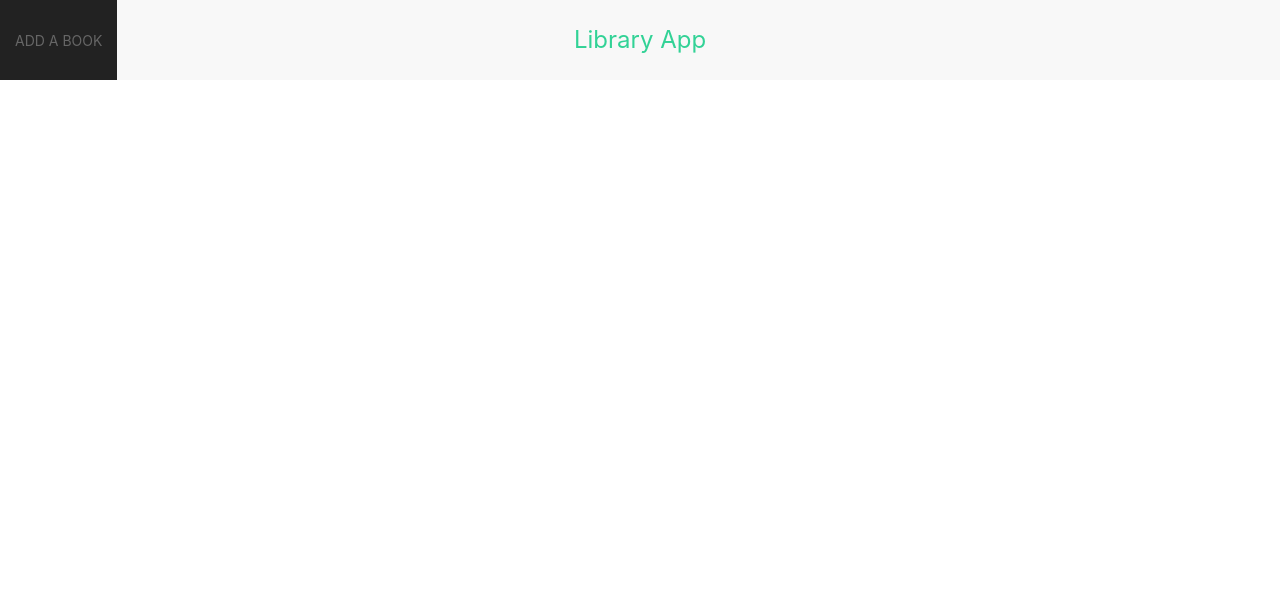
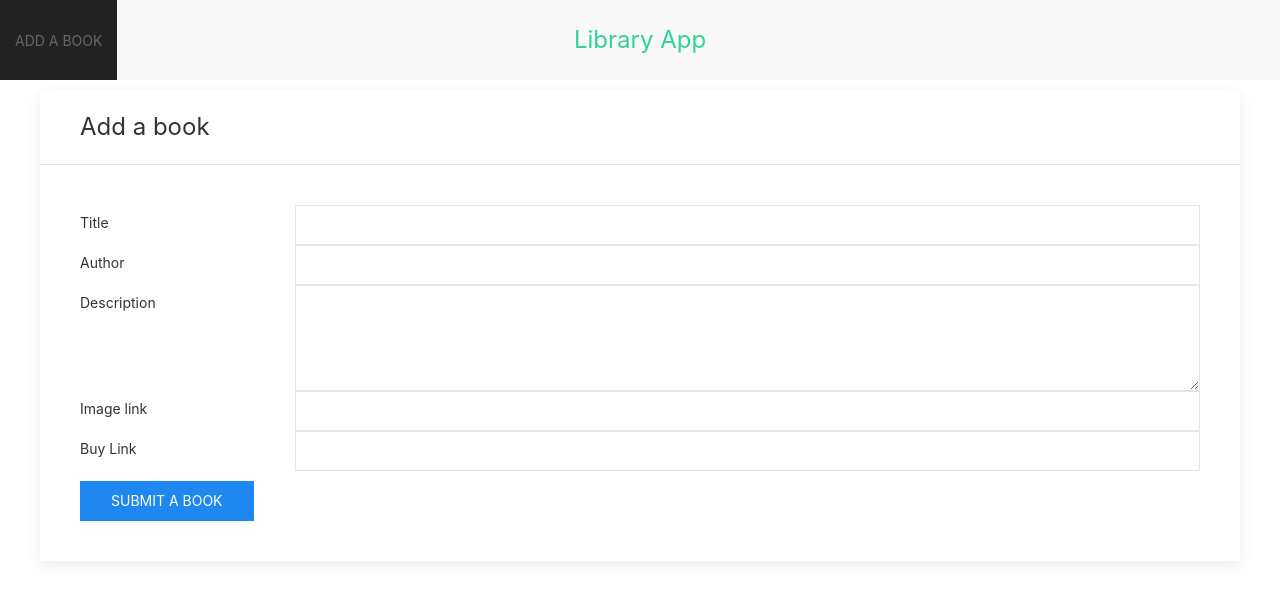
Before and after one commit to DavidBasil/library-app, a plain HTML site: page index.html at #!/books/add in a window 1280 px wide. Drawn offline with nearby package versions, Linux system fonts and the light colour scheme; no server answers.

Commit message:
add addBook functionality

```diff
--- a/app.js
+++ b/app.js
@@ -16,7 +16,7 @@ myApp.config(function($routeProvider){
 		})
 		.when('/books/add', {
 			controller: 'BooksController',
-			templateUrl: 'view/add-book.html'
+			templateUrl: 'views/add-book.html'
 		})
 		.when('/books/edit/:id', {
 			controller: 'BooksController',
--- a/controllers/books.js
+++ b/controllers/books.js
@@ -15,4 +15,10 @@ myApp.controller('BooksController', ['$scope', '$http', '$location', '$routePara
 		})
 	}
 
+	$scope.addBook = function(){
+		$http.post('http://localhost:3000/books/', $scope.book).then(function(response){
+			window.location.href = '#!/books'
+		})
+	}
+
 }])
--- a/views/add-book.html
+++ b/views/add-book.html
@@ -0,0 +1,30 @@
+<div class="uk-card uk-card-default uk-margin-small-top">
+	<div class="uk-card-header">
+		<h3 class="uk-card-title">Add a book</h3>
+	</div><!-- /uk-card-header -->
+	<div class="uk-card-body" ng-submit="addBook()">
+		<form class="uk-form-horizontal">
+			<label class="uk-form-label">Title</label>
+			<div class="uk-form-controls">
+				<input type="text" class="uk-input" name="title" ng-model="book.title">
+			</div><!-- /uk-form-controls -->
+			<label class="uk-form-label">Author</label>
+			<div class="uk-form-controls">
+				<input type="text" class="uk-input" name="author" ng-model="book.author">
+			</div><!-- /uk-form-controls -->
+			<label class="uk-form-label">Description</label>
+			<div class="uk-form-controls">
+				<textarea name="description" class="uk-textarea" rows="4" ng-model="book.description"></textarea>
+			</div><!-- /uk-form-controls -->
+			<label class="uk-form-label">Image link</label>
+			<div class="uk-form-controls">
+				<input type="url" name="imgUrl" class="uk-input" ng-model="book.imgUrl">
+			</div><!-- /uk-form-controls -->
+			<label class="uk-form-label">Buy Link</label>
+			<div class="uk-form-controls">
+				<input type="url" name="buyUrl" class="uk-input" ng-model="book.buyUrl">
+			</div><!-- /uk-form-controls -->
+			<button type="submit" class="uk-button uk-button-primary uk-margin-small-top">Submit a book</button>
+		</form>
+	</div><!-- /uk-card-body -->
+</div><!-- /uk-card -->
```
Also changed, not shown: db.json (+12 -2 lines), views/book-details.html (+3 -2 lines).
